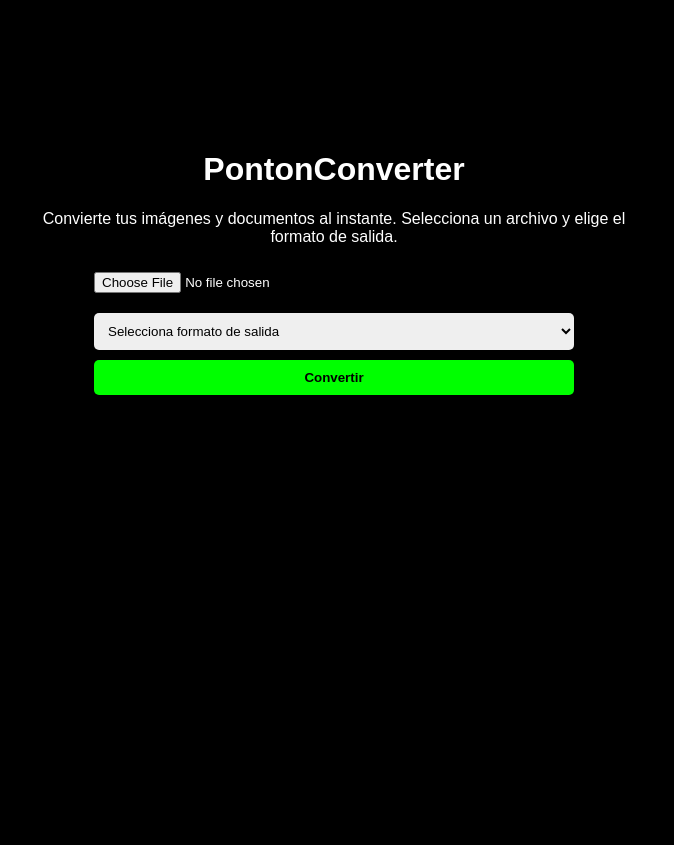
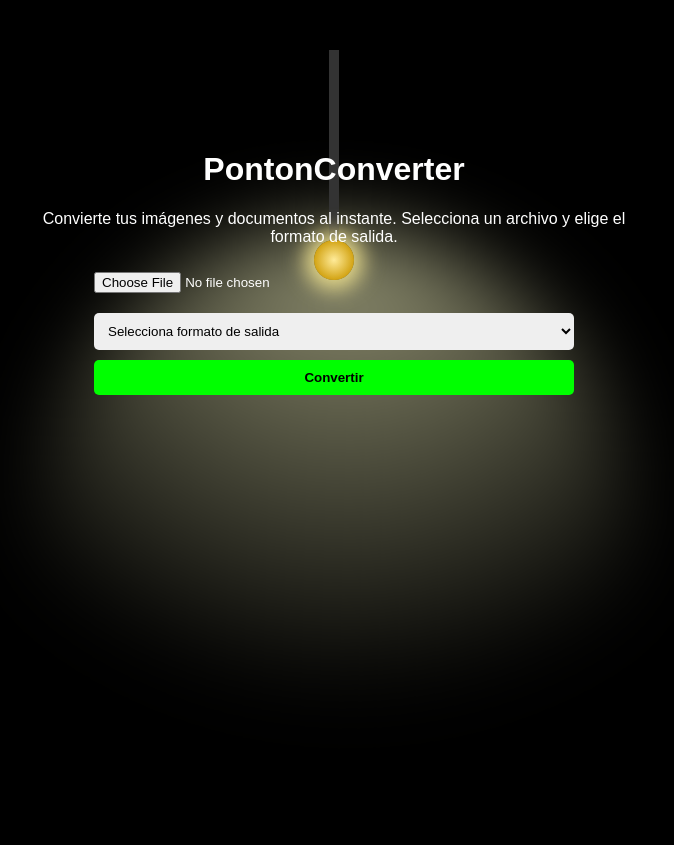
Before and after one commit to coffeetron832/cautious-couscous, a website: page public/index.html in a window 1280 px wide. Shown: the whole page, without its empty margins (306-980 px from the left). Before the commit the page ends 800 px from the top, so only its background shows below. Drawn offline with Linux system fonts and the light colour scheme; a web font is replaced by a local one.

Commit message:
Update index.html

```diff
--- a/public/index.html
+++ b/public/index.html
@@ -6,6 +6,9 @@
   <link rel="stylesheet" href="styles.css">
 </head>
 <body>
+  <div class="lamp"></div>
+  <div class="light"></div>
+
   <h1>PontonConverter</h1>
   <p>Convierte tus imágenes y documentos al instante. Selecciona un archivo y elige el formato de salida.</p>
 
```
